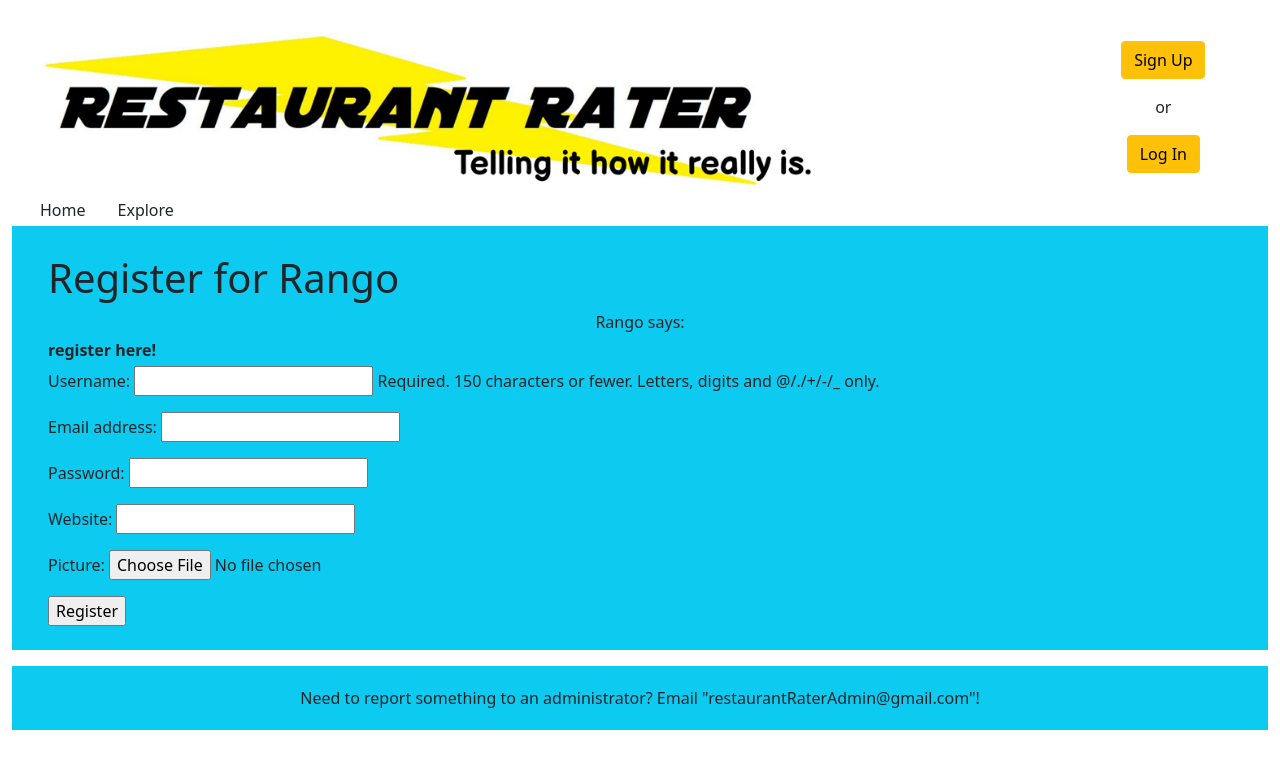
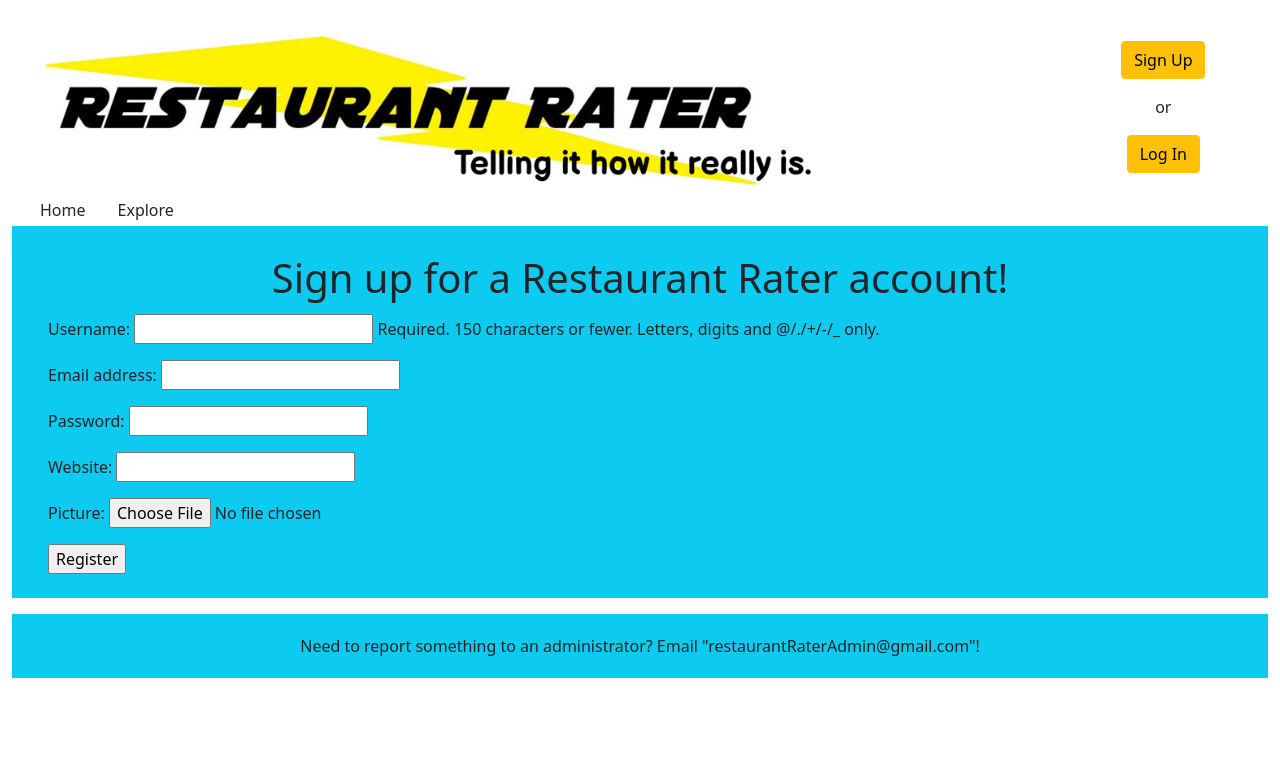
Before and after one commit to DanielVenter/RestaurantRater, a Django app: page /restaurantrater/signup/ in a window 1280 px wide. Shown: the top 769 px of the page. Run offline with Django 4.2, Linux system fonts and the light colour scheme.

Commit message:
cosmetic changes to signup.html
removed references to rango and matched to wireframes

```diff
--- a/RestaurantRaterApp/views.py
+++ b/RestaurantRaterApp/views.py
@@ -184,7 +184,10 @@ def signup(request):
     else:
         user_form = UserForm()
         profile_form = UserProfileForm()
-    context_dict = {'user_form': user_form, 'profile_form': profile_form, 'registered': registered}
+    context_dict = {'user_form': user_form,
+                    'profile_form': profile_form,
+                    'registered': registered,
+                    'titlemessage': "Sign up for a Restaurant Rater account!"}
     return render(request, 'RestaurantRaterApp/signup.html', context_dict)
 
 def user_login(request):
--- a/templates/RestaurantRaterApp/signup.html
+++ b/templates/RestaurantRaterApp/signup.html
@@ -2,16 +2,18 @@
 {% load static %}
 
 {% block title_block %}
-	Register
+	Sign Up
 {% endblock %}
 
 {% block body_block %}
-	<h1>Register for Rango</h1>
 	{% if registered %}
-		Rango says: <strong>thank you for registering!</strong>
-		<a href="{% url 'RestaurantRaterApp:home' %}">Return to the homepage.</a><br />
+        <div class="p-3 text-center">
+            <h5>You have successfully created your account!</h5>
+        </div>
+        <div class="d-grid gap-5 d-md-flex justify-content-md-center align-items-center">
+            <a class="btn btn-warning" href="{% url 'RestaurantRaterApp:login' %}" role="button">Log in to your account</a>
+        </div>
 	{% else %}
-		Rango says: <strong>register here!</strong><br />
 		<form id="user_form" method="post" action="{% url 'RestaurantRaterApp:signup' %}" enctype="multipart/form-data">
 			{% csrf_token %}
 			{{ user_form.as_p }}
```
